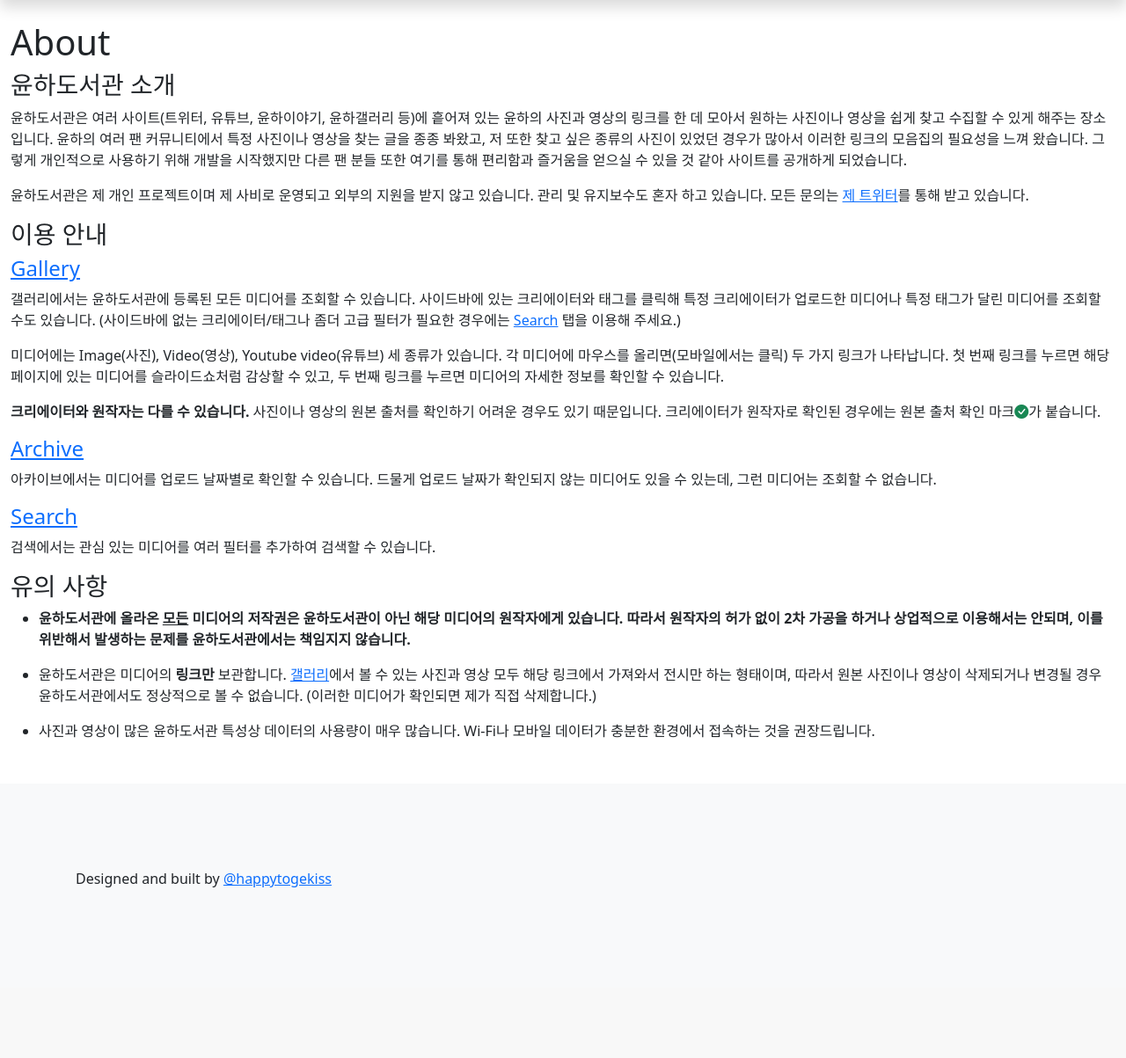
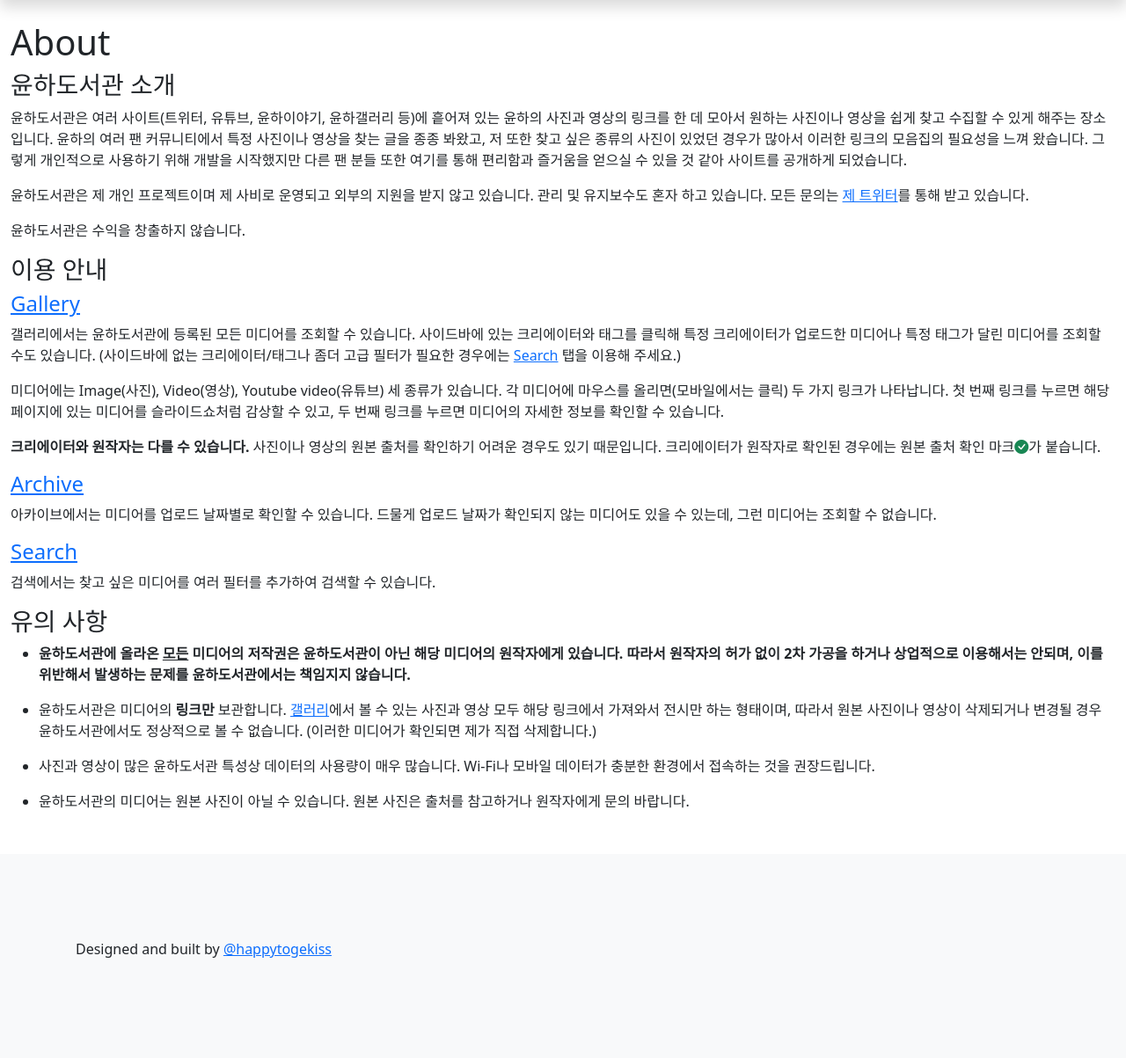
Before and after one commit to devholics/younhalibrary.com, a Django app: page /about/ in a window 1280 px wide. Shown: the part 64-1267 px from the top of the page at 88% size. Before the commit the page ends 1073 px from the top, so only its background shows below. Run offline with Django 4.2, Linux system fonts and the light colour scheme; style sheets or scripts are compiled from the project's sources.

Commit message:
Change about.html

```diff
--- a/younha/settings/dev.py
+++ b/younha/settings/dev.py
@@ -5,3 +5,6 @@ ALLOWED_HOSTS = [] + SECRETS.get("allowed_hosts", [])
 
 # SECURITY WARNING: don't run with debug turned on in production!
 DEBUG = True
+
+DATABASES['default']['NAME'] = 'bzfmvdrg'
+DATABASES['default']['USER'] = 'bzfmvdrg'
--- a/younha/settings/prod.py
+++ b/younha/settings/prod.py
@@ -10,3 +10,5 @@ SESSION_COOKIE_SECURE = True
 CSRF_COOKIE_SECURE = True
 
 STATIC_ROOT = str(DATA_DIR.joinpath("public", "static"))
+
+MEDIALIB_TAG_SEARCH_LIMIT = 5
--- a/younha/templates/about.html
+++ b/younha/templates/about.html
@@ -9,6 +9,7 @@
         다른 팬 분들 또한 여기를 통해 편리함과 즐거움을 얻으실 수 있을 것 같아 사이트를 공개하게 되었습니다.</p>
     <p>윤하도서관은 제 개인 프로젝트이며 제 사비로 운영되고 외부의 지원을 받지 않고 있습니다. 관리 및 유지보수도 혼자 하고 있습니다. 모든 문의는
         <a href="https://twitter.com/happytogekiss" target="_blank">제 트위터</a>를 통해 받고 있습니다.</p>
+    <p>윤하도서관은 수익을 창출하지 않습니다.</p>
     <h3>이용 안내</h3>
     <h4><a href="{% url 'media-list' %}">Gallery</a></h4>
     <p>갤러리에서는 윤하도서관에 등록된 모든 미디어를 조회할 수 있습니다. 사이드바에 있는 크리에이터와 태그를 클릭해 특정 크리에이터가 업로드한 미디어나
@@ -23,7 +24,7 @@
     <h4><a href="{% url 'media-archive' %}">Archive</a></h4>
     <p>아카이브에서는 미디어를 업로드 날짜별로 확인할 수 있습니다. 드물게 업로드 날짜가 확인되지 않는 미디어도 있을 수 있는데, 그런 미디어는 조회할 수 없습니다.</p>
     <h4><a href="{% url 'media-search' %}">Search</a></h4>
-    <p>검색에서는 관심 있는 미디어를 여러 필터를 추가하여 검색할 수 있습니다.</p>
+    <p>검색에서는 찾고 싶은 미디어를 여러 필터를 추가하여 검색할 수 있습니다.</p>
     <h3>유의 사항</h3>
     <ul>
         <li><p><span class="fw-bold">윤하도서관에 올라온 <u>모든</u> 미디어의 저작권은 윤하도서관이 아닌 해당 미디어의 원작자에게 있습니다.
@@ -33,5 +34,6 @@
             <a href="{% url 'media-list' %}">갤러리</a>에서 볼 수 있는 사진과 영상 모두 해당 링크에서 가져와서 전시만 하는 형태이며, 따라서
             원본 사진이나 영상이 삭제되거나 변경될 경우 윤하도서관에서도 정상적으로 볼 수 없습니다. (이러한 미디어가 확인되면 제가 직접 삭제합니다.)</p></li>
         <li><p>사진과 영상이 많은 윤하도서관 특성상 데이터의 사용량이 매우 많습니다. Wi-Fi나 모바일 데이터가 충분한 환경에서 접속하는 것을 권장드립니다.</p></li>
+        <li><p>윤하도서관의 미디어는 원본 사진이 아닐 수 있습니다. 원본 사진은 출처를 참고하거나 원작자에게 문의 바랍니다.</p></li>
     </ul>
 {% endblock %}
--- a/younha/templates/medialib/media_detail.html
+++ b/younha/templates/medialib/media_detail.html
@@ -18,6 +18,7 @@
             {% endif %}
         </div>
         <div>
+            {% if media.creator %}
                 <h3>
                     {% if media.creator.platform and media.creator.platform.bootstrap_icon %}
                         <a class="yh-link d-inline-block rounded" href="{% url 'media-creator' media.creator.pk %}">{{ media.creator.name }} <i class="bi bi-{{ media.creator.platform.bootstrap_icon }}"></i></a>
@@ -28,6 +29,7 @@
                         <i class="bi bi-check-circle-fill text-success" title="원본 출처 확인됨"></i>
                     {% endif %}
                 </h3>
+            {% endif %}
             {% if media.title %}
                 <h2>{{ media.title }}</h2>
             {% endif %}
```
Lines whose indentation alone changed are shown as unchanged.
